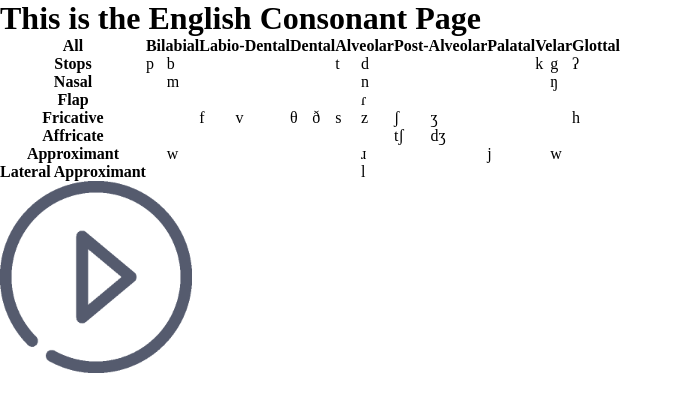
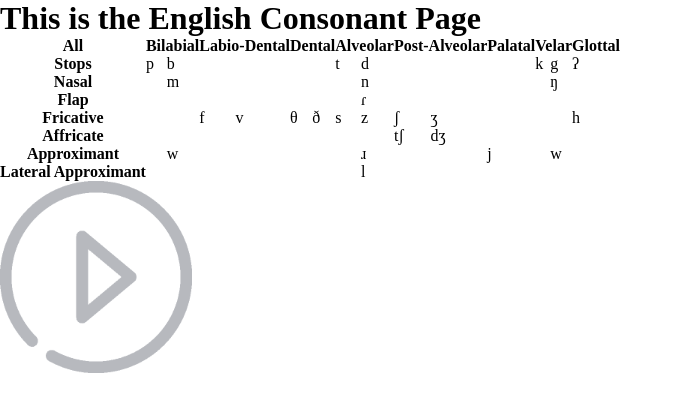
Before and after one commit to Lim-Stanley/fighting-phonetics, a React (Create React App) app: page /english-consonants in a window 1280 px wide. Shown: the top 412 px of the page, without its empty margins (0-682 px from the left). Built offline with nearby package versions, Linux system fonts and the light colour scheme.

Commit message:
Added new button

```diff
--- a/src/pages/EngCons.js
+++ b/src/pages/EngCons.js
@@ -1,6 +1,7 @@
 import {useState} from 'react'
 import Table from "../components/Table";
 import PlayButton from '../images/play_button.png'
+import GrayedButton from '../images/grayed_button.png'
 import {sound} from '../commons/Sounds'
 
 const EngCons = () => {
@@ -70,6 +71,7 @@ const EngCons = () => {
       selRows.forEach((ind) => rows[ind].forEach(elem => s.add(elem)))
       selCols.forEach((ind) => cols[ind].forEach(elem => s.add(elem)))
       s.delete('')
+      if (s.size === 1) {return}
       const vals = []
       s.forEach(elem => Array.from(Array(weights[elem]).keys()).forEach(() => vals.push(elem)))
       let ans = vals[Math.floor(Math.random() * vals.length)]
@@ -100,7 +102,7 @@ const EngCons = () => {
       <Table toggle={toggle} setAll={selectAll} setRows={setRows}
       handleClick = {clickProcess} headings={headings} headers={headers} rows={rows}
       inSelected={inSelected}/>
-      <img draggable={false} className = 'play-button' src={PlayButton} alt="Play Button" onClick={playSound}></img>
+      <img draggable={false} className = 'play-button' src={selected ? PlayButton : GrayedButton} alt="Play Button" onClick={playSound}></img>
     </>
   );
 };
```
Also changed, not shown: src/images/grayed_button.png (added).
